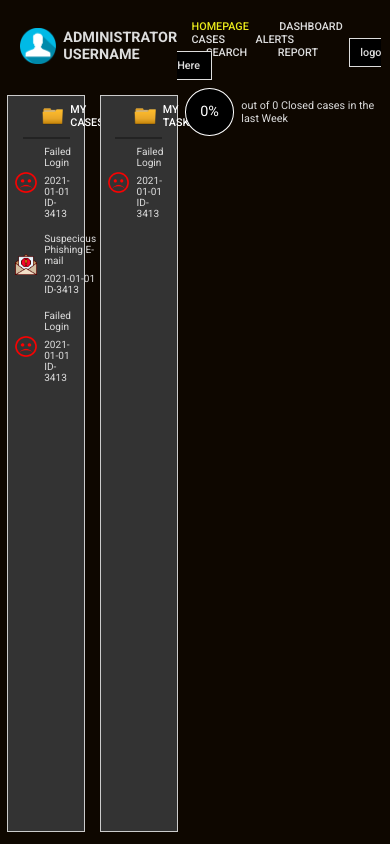
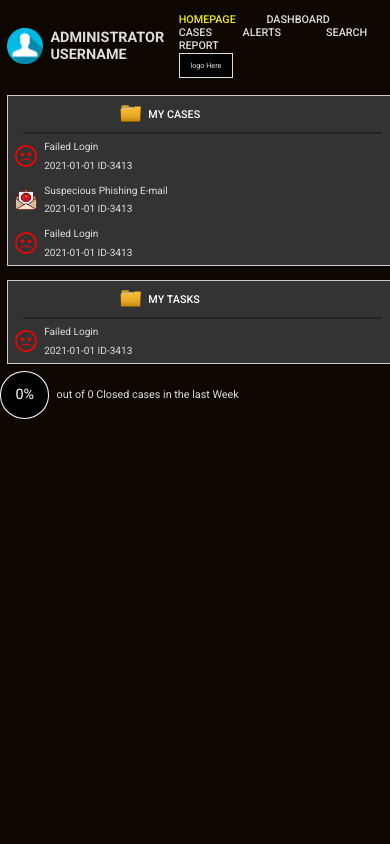
Before and after one commit to rajkishorreddy/webpage2, a website: page index.html in a window 390 px wide. Drawn offline with Linux system fonts and the light colour scheme.

Commit message:
final commit

```diff
--- a/index.html
+++ b/index.html
@@ -23,6 +23,7 @@
           <span class="header-user-info-username">USERNAME</span>
         </div>
       </div>
+      <div class="header-settings">
         <nav class="header-nav">
           <a href="#" class="header-nav-item header-nav-item-1">HOMEPAGE</a>
           <a href="#" class="header-nav-item header-nav-item-2">DASHBOARD</a>
@@ -30,8 +31,9 @@
           <a href="#" class="header-nav-item header-nav-item-4">ALERTS</a>
           <a href="#" class="header-nav-item header-nav-item-5">SEARCH</a>
           <a href="#" class="header-nav-item header-nav-item-6">REPORT</a>
-        <a href="#" class="header-nav-item header-nav-logo">logo Here</a>
         </nav>
+        <div class="header-logo">logo Here</div>
+      </div>
     </header>
     <!-- THIS IS THE BODY PART -->
     <main class="body">
--- a/sass/main.scss
+++ b/sass/main.scss
@@ -42,6 +42,9 @@ body {
     display: flex;
     align-items: center;
     margin-left: 1.8rem;
+    @media only screen and (max-width: 26em) {
+      margin: 0;
+    }
     &-logo {
       height: 5rem;
       width: 5rem;
@@ -58,6 +61,18 @@ body {
       }
     }
   }
+  &-settings {
+    display: flex;
+    flex-wrap: wrap;
+    align-items: center;
+    justify-self: flex-end;
+  }
+  &-logo {
+    background: #000;
+    border: 1px solid #ddd;
+    margin-left: 2rem;
+    padding: 1rem 1.5rem 1rem 1.5rem;
+  }
   &-nav {
     &-item {
       text-decoration: none;
@@ -73,12 +88,6 @@ body {
         margin-left: 2rem;
       }
     }
-    &-logo {
-      background: #000;
-      border: 1px solid #ddd;
-      margin-left: 2rem;
-      padding: 1rem 1.5rem 1rem 1.5rem;
-    }
   }
 }
 .body {
@@ -87,12 +96,23 @@ body {
   height: 89vh;
   //   background-color: aqua;
   display: flex;
+  @media only screen and (max-width: 26em) {
+    flex-direction: column;
+  }
   .cases {
     background-color: #333;
     width: 20%;
     margin: 1rem;
     border: 1px solid #ccc;
-
+    @media only screen and (max-width: 36.5em) {
+      width: 25%;
+    }
+    @media only screen and (max-width: 56em) {
+      width: 30%;
+    }
+    @media only screen and (max-width: 26em) {
+      width: 100%;
+    }
     &-title {
       display: flex;
       align-items: center;
@@ -100,6 +120,7 @@ body {
       padding-left: 25%;
       margin: 0 2rem 0 2rem;
       border-bottom: 2px solid rgba(0, 0, 0, 0.322);
+
       &-img {
         height: 3rem;
         width: 3rem;
@@ -138,6 +159,15 @@ body {
     width: 20%;
     margin: 1rem;
     border: 1px solid #ccc;
+    @media only screen and (max-width: 36.5em) {
+      width: 25%;
+    }
+    @media only screen and (max-width: 56em) {
+      width: 30%;
+    }
+    @media only screen and (max-width: 26em) {
+      width: 100%;
+    }
   }
   .percent {
     &-cont {
```
Also changed, not shown: styles.css. Lines whose indentation alone changed are shown as unchanged.
